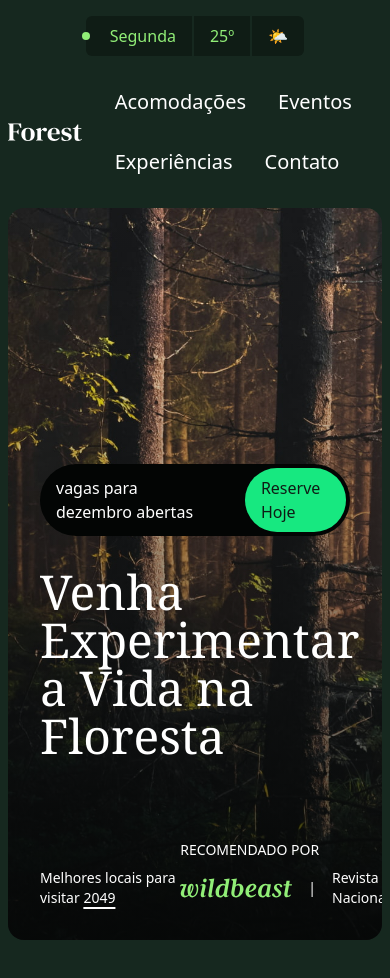
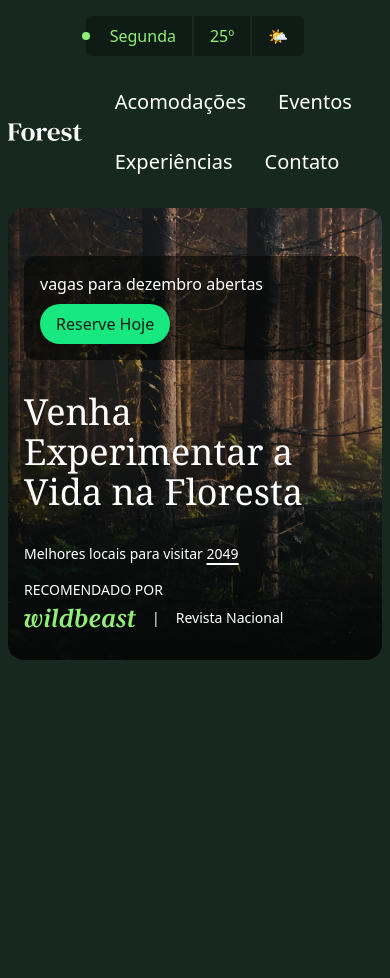
Before and after one commit to wjuniori/forest-project, a website: page src/index.html in a window 390 px wide. Shown: the top 978 px of the page. Drawn offline with Linux system fonts and the light colour scheme.

Commit message:
0804 Introdução 2

```diff
--- a/src/index.html
+++ b/src/index.html
@@ -57,7 +57,7 @@
 
     <main class="container">
       <div
-        class="relative px-8 pb-8 pt-64 bg-linear-to-t from-verde-950/80 text-white rounded-2xl overflow-hidden"
+        class="relative px-8 pb-8 pt-64 bg-linear-to-t from-verde-950/80 text-white rounded-2xl overflow-hidden max-sm:px-4 max-sm:pt-12"
       >
         <img
           class="absolute inset-0 size-full object-cover -z-10"
@@ -65,7 +65,7 @@
           alt=""
         />
         <div
-          class="bg-verde-950 inline-flex mb-8 gap-8 items-center py-1 pl-4 pr-1 rounded-full"
+          class="bg-verde-950/60 rounded-xl flex flex-col items-start gap-2 p-4 mb-8 sm:gap-8 sm:items-center sm:py-1 sm:pl-4 sm:pr-1 sm:bg-verde-950 sm:inline-flex sm:flex-row sm:rounded-full"
         >
           vagas para dezembro abertas
           <a
@@ -74,11 +74,13 @@
             >Reserve Hoje</a
           >
         </div>
-        <h1 class="mb-20 font-serif text-balance max-w-screen-sm text-5xl">
+        <h1
+          class="mb-8 font-serif text-balance max-w-screen-sm text-4xl sm:mb-20 sm:text-5xl"
+        >
           Venha Experimentar a Vida na Floresta
         </h1>
-        <div class="text-sm flex justify-between items-end">
-          <p>
+        <div class="text-sm sm:flex justify-between items-end">
+          <p class="max-sm:mb-4">
             Melhores locais para visitar
             <a
               class="underline decoration-2 underline-offset-4 hover:no-underline"
```
Also changed, not shown: src/output.css.
